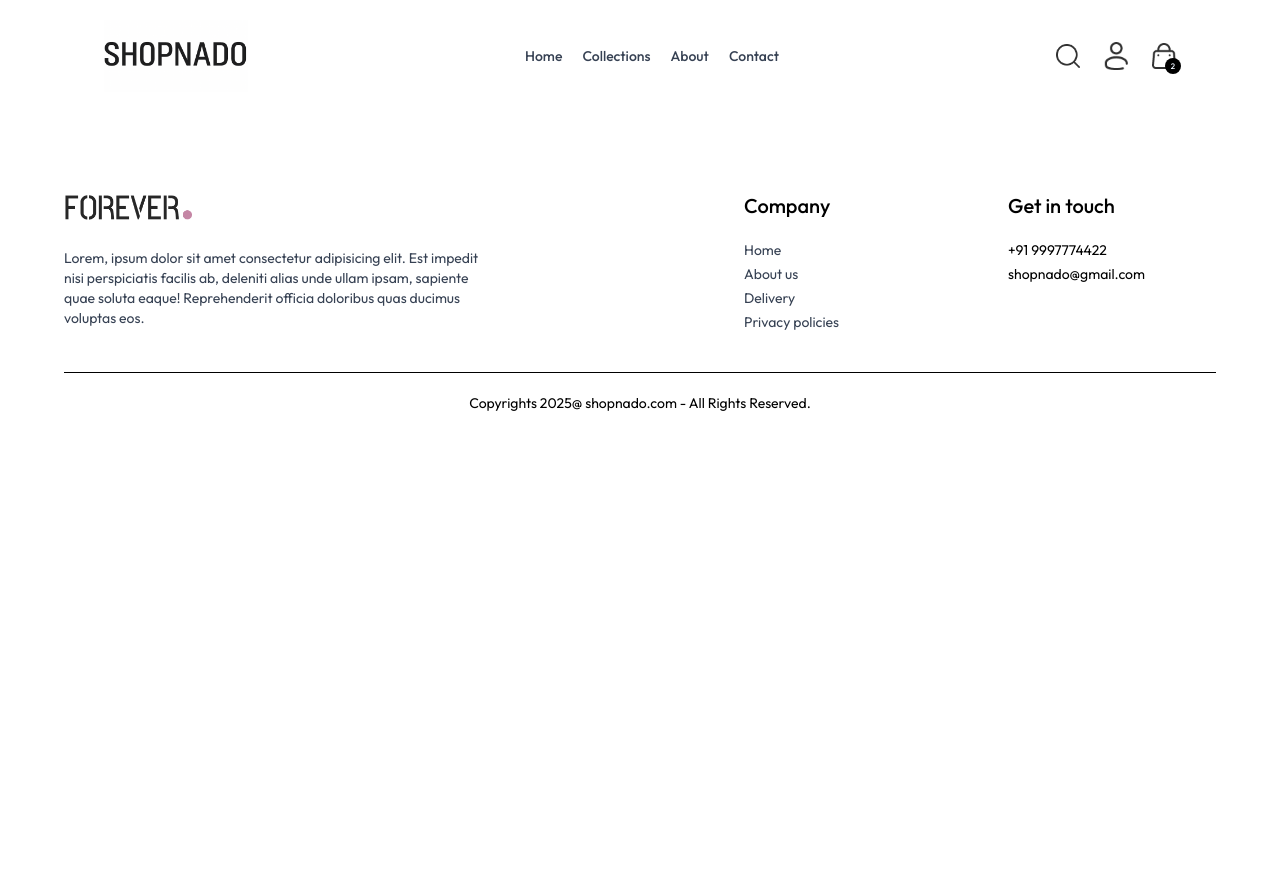
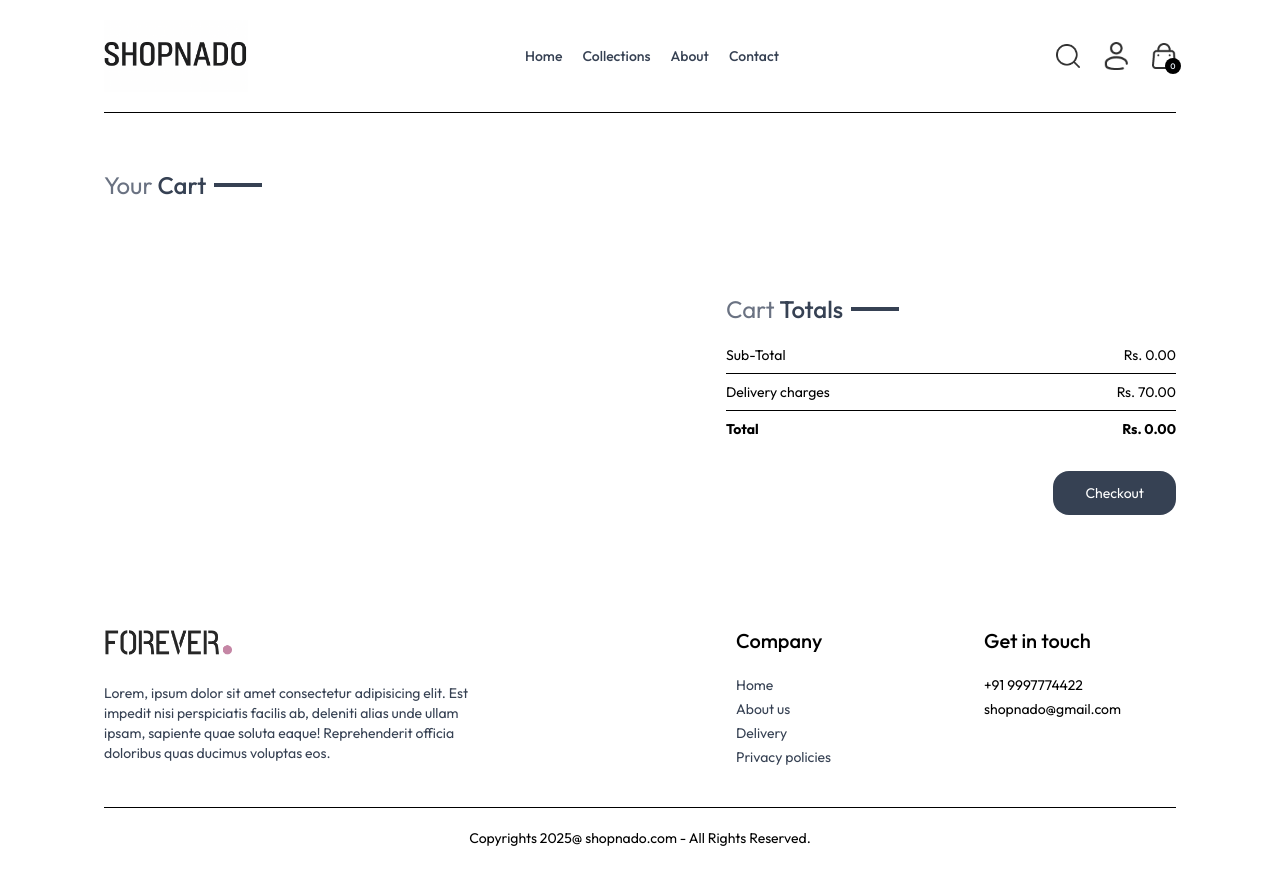
Before and after one commit to Aadi-o8/shopnado-client, a React (Vite) app: page /cart in a window 1280 px wide. Shown: the top 884 px of the page. Before the commit the page ends 800 px from the top, so only its background shows below. Built offline with nearby package versions, Linux system fonts and the light colour scheme.

Commit message:
Cart page done

```diff
--- a/src/App.jsx
+++ b/src/App.jsx
@@ -12,11 +12,14 @@
 import Navbar from './components/Navbar'
 import Footer from './components/Footer'
 import SearchBar from './components/SearchBar'
+import { ToastContainer, toast } from 'react-toastify';
+import 'react-toastify/dist/ReactToastify.css';
 
 
 const App = () => {
   return (
     <div className='px-4 sm:px-[5vw] md:px-[7vm] lg:px-[9vm]'>
+      <ToastContainer />
       <Navbar />
       <SearchBar />
       <Routes>
--- /dev/null
+++ b/src/components/CartTotal.jsx
@@ -0,0 +1,37 @@
+import React, { useContext } from 'react'
+import { ShopContext } from '../context/ShopContext'
+import Title from './Title';
+
+const CartTotal = () => {
+
+    const {currency, delivery_fee, getCartAmount} = useContext(ShopContext);
+
+  return (
+
+    <div className='w-full'>
+        <div className='text-2xl'>
+            <Title txt1={'Cart'} txt2={'Totals'} />
+        </div>
+
+        <div className='flex flex-col gap-2 mt-2 text-sm'>
+            <div className='flex justify-between'>
+                <p>Sub-Total</p>
+                <p>{currency} {getCartAmount()}.00</p>
+            </div>
+            <hr />
+            <div className='flex justify-between'>
+                <p>Delivery charges</p>
+                <p>{currency} {delivery_fee}.00</p>
+            </div>
+            <hr />
+            <div className='flex justify-between'>
+                <b>Total</b>
+                <b>{currency} {getCartAmount() === 0 ? 0 : getCartAmount() + delivery_fee}.00</b>
+            </div>
+        </div>
+    </div>
+
+  )
+}
+
+export default CartTotal
--- a/src/components/Footer.jsx
+++ b/src/components/Footer.jsx
@@ -4,7 +4,7 @@
 const Footer = () => {
   return (
     <div>
-        <div  className='flex flex-col sm:grid grid-cols-[3fr_1fr_1fr] gap-14 my-10 mt-20 text-sm'>
+        <div  className='flex flex-col sm:grid grid-cols-[3fr_1fr_1fr] gap-14 m-10 mt-20 text-sm'>
 
             <div>
                 <img src={assets.logo} className='mb-5 w-32' alt="" />
@@ -35,7 +35,7 @@
 
         </div>
 
-        <div>
+        <div className='m-10'>
             <hr />
             <p className='py-5 text-sm text-center '> Copyrights 2025@ shopnado.com - All Rights Reserved.</p>
         </div>
--- a/src/components/Navbar.jsx
+++ b/src/components/Navbar.jsx
@@ -7,7 +7,7 @@
 const Navbar = () => {
 
     const [visible, setVisible] = useState(false);
-    const { setSearch, showSearch, setShowSearch} = useContext(ShopContext);
+    const { setSearch, showSearch, setShowSearch, getCartCount} = useContext(ShopContext);
 
   return (
     <div className='flex items-center justify-between py-5 font-medium mx-10'>
@@ -46,7 +46,7 @@
             </div>
             <NavLink to = '/cart' className = 'relative' >
                 <img src={assets.cart_icon} className='w-6 min-w-6' alt="" />
-                <p className='absolute right-[-5px] bottom-[-5px] w-4 text-center leading-4 bg-black text-blue-50 aspect-square text-[8px] rounded-full'>2</p>
+                <p className='absolute right-[-5px] bottom-[-5px] w-4 text-center leading-4 bg-black text-blue-50 aspect-square text-[8px] rounded-full'>{getCartCount()}</p>
             </NavLink>
             <img onClick={()=> setVisible(true)} src={assets.menu_icon} className='w-6 cursor-pointer sm:hidden' alt="" />
         </div>
--- a/src/context/ShopContext.jsx
+++ b/src/context/ShopContext.jsx
@@ -1,5 +1,7 @@
-import { createContext, useState } from "react";
+import { createContext, useEffect, useState } from "react";
 import { products } from "../assets/assets";
+import { toast } from "react-toastify";
+import { useNavigate } from "react-router-dom";
 
 export const ShopContext = createContext();
 
@@ -9,9 +11,76 @@
     const delivery_fee = 70;
     const [search, setSearch] = useState('');
     const [showSearch, setShowSearch] = useState(false);
+    const [cartItems, setCartItems] = useState([]);
+    const navigate = useNavigate();
+
+    const getCartCount = ()=> {
+        let cartCount = 0;
+        for (const items in cartItems) {
+            for (const item in cartItems[items]) {
+                try {
+                    if (cartItems[items][item] > 0) {
+                        cartCount += cartItems[items][item];
+                    } else{
+                        console.log('');
+                    }
+                } catch (error) {
+                    console.log(`Couldn't add it in the cart`, error);
+                }
+            }
+        }
+        return cartCount;
+    }
+
+    const updateQuantity = async (itemId, size, quantity)=> {
+
+        let cartData = structuredClone(cartItems);
+
+        cartData[itemId][size] = quantity;
+        setCartItems(cartData);
+    }
+
+    const addToCart = async (itemId, size)=> {
+        if (size === '') {
+            toast.error('Select a size first');
+            return;
+        }
+        let cartData = structuredClone(cartItems);
+
+        if (cartData[itemId]) {
+            if (cartData[itemId][size]) {
+                cartData[itemId][size] += 1;
+            } else{
+                cartData[itemId][size] = 1;
+            }
+        } else{
+            cartData[itemId] = {};
+            cartData[itemId][size] = 1;
+        }
+
+        setCartItems(cartData);
+    }
+
+    const getCartAmount = ()=> {
+        let totalAmount = 0;
+
+        for (const items in cartItems) {
+            let itemInfo = products.find((product)=> product._id === items);
+            for (const item in cartItems[items]) {
+                try {
+                    if (cartItems[items][item] > 0) {
+                        totalAmount += itemInfo.price * cartItems[items][item];
+                    }
+                } catch (error) {
+                    console.log(error);
+                }
+            }
+        }
+        return totalAmount;
+    }
 
     const value = {
-        products, currency, delivery_fee,search ,setSearch, showSearch, setShowSearch
+        products, currency, delivery_fee,search ,setSearch, showSearch, setShowSearch, cartItems, addToCart, getCartCount, updateQuantity, getCartAmount, navigate
     }
 
     return (
--- a/src/pages/Cart.jsx
+++ b/src/pages/Cart.jsx
@@ -1,8 +1,73 @@
-import React from 'react'
+import React, { useContext, useEffect, useState } from 'react'
+import { ShopContext } from '../context/ShopContext'
+import Title from '../components/Title';
+import { assets } from '../assets/assets';
+import CartTotal from '../components/CartTotal';
+
 
 const Cart = () => {
+
+  const {products, currency, cartItems, updateQuantity, navigate} = useContext(ShopContext);
+  const [cartData, setCartData] = useState([]);
+
+
+  useEffect(()=> {
+    const tempData = [];
+    for (const items in cartItems) {
+      for (const item in cartItems[items]) {
+        if (cartItems[items][item] > 0) {
+           tempData.push({
+            _id: items,
+            size: item,
+            quantity: cartItems[items][item]
+           })
+        }
+      }
+    }
+    setCartData(tempData);
+  },[cartItems])
+
   return (
-    <div></div>
+    <div className='mx-10 border-t pt-14'>
+
+      <div className='text-2xl mb-3'>
+        <Title txt1={'Your'} txt2={'Cart'}/>
+      </div>
+
+      <div>
+        {
+          cartData.map((item, index)=> {
+            const productData = products.find((product)=> product._id === item._id);
+
+            return (
+              <div key={index} className='py-4 border-t border-b text-gray-700 grid grid-cols-[4fr_o.5fr_0.5fr] sm:grid-cols-[4fr_2fr_0.5fr] items-center gap-4'>
+                <div className='flex items-start gap-6'>
+                    <img className='w-16 sm:w-20' src={productData.image[0]} alt="" />
+                    <div>
+                      <p className='text-sm sm:text-lg font-medium'>{productData.name}</p>
+                      <div className='flex items-center gap-5 mt-2'>
+                        <p>{currency}{productData.price}</p>
+                        <p className='px-2 sm:px-3 sm:py-1 border bg-slate-100'>{item.size}</p>
+                      </div>
+                    </div>
+                </div>
+                <input onChange={(e)=> e.target.value === '' || e.target.value === '0' ? null : updateQuantity(item._id, item.size, Number(e.target.value))} className='border max-w-10 sm:max-w-20 px-1 sm:px-2 py-1' type="number" min={1} defaultValue={item.quantity} />
+                <img onClick={()=> updateQuantity(item._id, item.size, 0)} className='w-4 mr-4 sm:w-5 cursor-pointer' src={assets.bin_icon} alt="" />
+              </div>
+            );
+          })
+        }
+      </div>
+
+      <div className='flex justify-end my-20'>
+        <div className='w-full sm:w-[450px]'>
+          <CartTotal />
+          <div className='w-full text-end'>
+              <button className='bg-gray-700 rounded-2xl text-white text-sm my-8 px-8 py-3'>Checkout</button>
+          </div>
+        </div>
+      </div>
+    </div>
   )
 }
 
--- a/src/pages/Product.jsx
+++ b/src/pages/Product.jsx
@@ -7,7 +7,7 @@
 const Product = () => {
 
   const {productId} = useParams();
-  const {products, currency} = useContext(ShopContext);
+  const {products, currency, addToCart} = useContext(ShopContext);
   const [productData, setProductData] = useState(false);
   const [image, setImage] = useState('');
   const [size, setSize] = useState('');
@@ -73,7 +73,7 @@
                   </div>
               </div>
               <div className='flex gap-3 items-center'>
-                <button className='border-2 border-gray-700 bg-gray-300 px-3 py-1'>Add to cart</button>
+                <button onClick={()=> addToCart(productData._id, size)} className='border-2 border-gray-700 bg-gray-300 px-3 py-1 cursor-pointer'>Add to cart</button>
                 <img className='h-7' src={assets.cart_icon} alt="" />
               </div>
               <hr className='mt-8 sm:w-4-5' />
```
